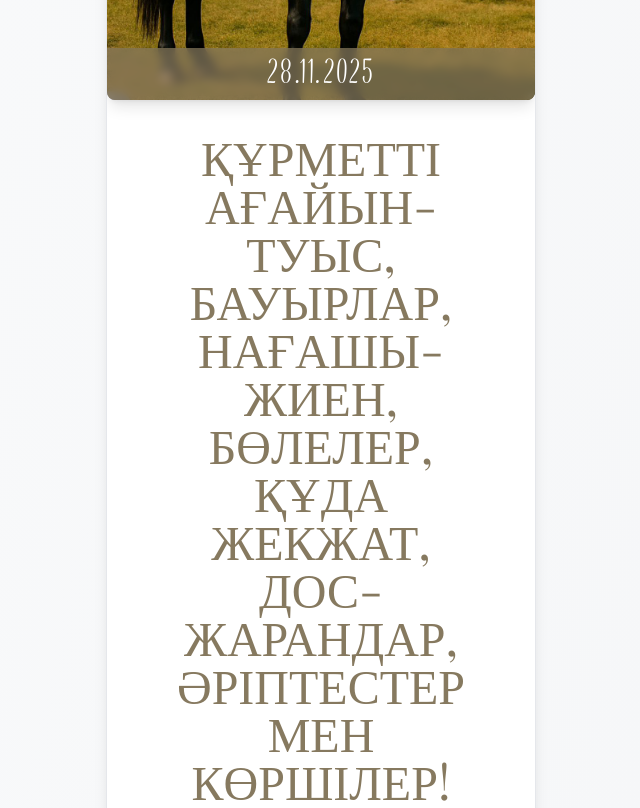
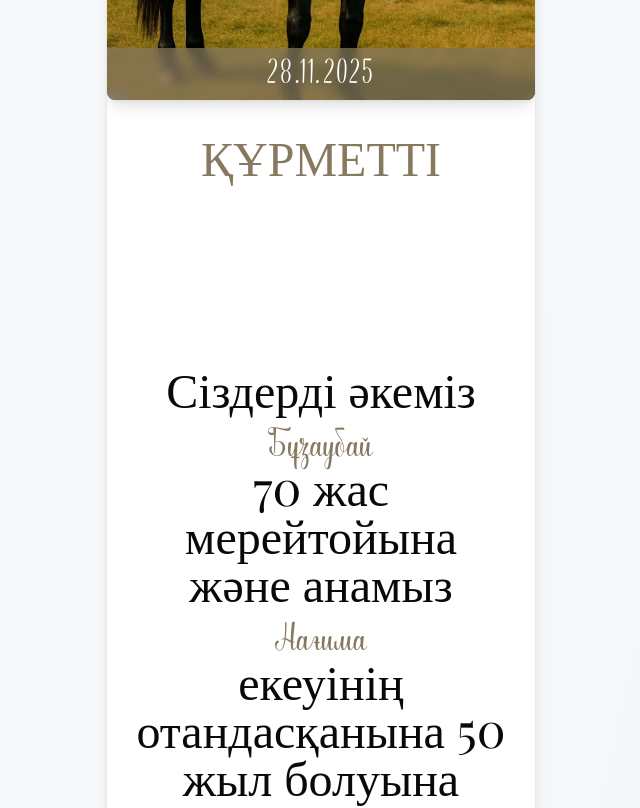
Before and after one commit to ropdxm/birthdayInvite, a React (Vite) app: page / in a window 1280 px wide. Shown: the part 620-1428 px from the top of the page, without its empty margins (319-959 px from the left). Built offline with nearby package versions, Linux system fonts and the light colour scheme; a web font is replaced by a local one.

Commit message:
chernovik

```diff
--- a/src/pages/Hero.jsx
+++ b/src/pages/Hero.jsx
@@ -124,13 +124,21 @@ const [timeLeft, setTimeLeft] = useState({
 
 
                     <div className="space-y-4">
-                        <motion.h2
+                        {/* <motion.h2
                             initial={{ opacity: 0 }}
                             animate={{ opacity: 1 }}
                             transition={{ delay: 0.4 }}
-className="my-8 px-8 text-[1.2rem] sm:text-5xl font-serif bg-clip-text text-transparent bg-gradient-to-r from-[#86795f] to-[#86795f] uppercase"
->                            Құрметті <br/> ағайын-туыс, бауырлар, нағашы-жиен, бөлелер, құда жекжат,<br/> дос-жарандар, әріптестер мен көршілер!
+className="my-8 px-8 text-[1.2rem] sm:text-5xl font-serif bg-clip-text text-transparent bg-gradient-to-r from-[#86795f] to-[#86795f] uppercase">
+    Құрметті <br/> ағайын-туыс, бауырлар, нағашы-жиен, бөлелер, құда жекжат,<br/> дос-жарандар, әріптестер мен көршілер!
+                        </motion.h2> */}
+                                                <motion.h2
+                            initial={{ opacity: 0 }}
+                            animate={{ opacity: 1 }}
+                            transition={{ delay: 0.4 }}
+className="my-8 px-8 text-[1.2rem] sm:text-5xl font-serif bg-clip-text text-transparent bg-gradient-to-r from-[#86795f] to-[#86795f] uppercase">
+    Құрметті <br/> <br/> <br/> <br/>
                         </motion.h2>
+
                         <motion.h2
                             initial={{ scale: 0.8, opacity: 0 }}
                             animate={{ scale: 1, opacity: 1 }}
```
